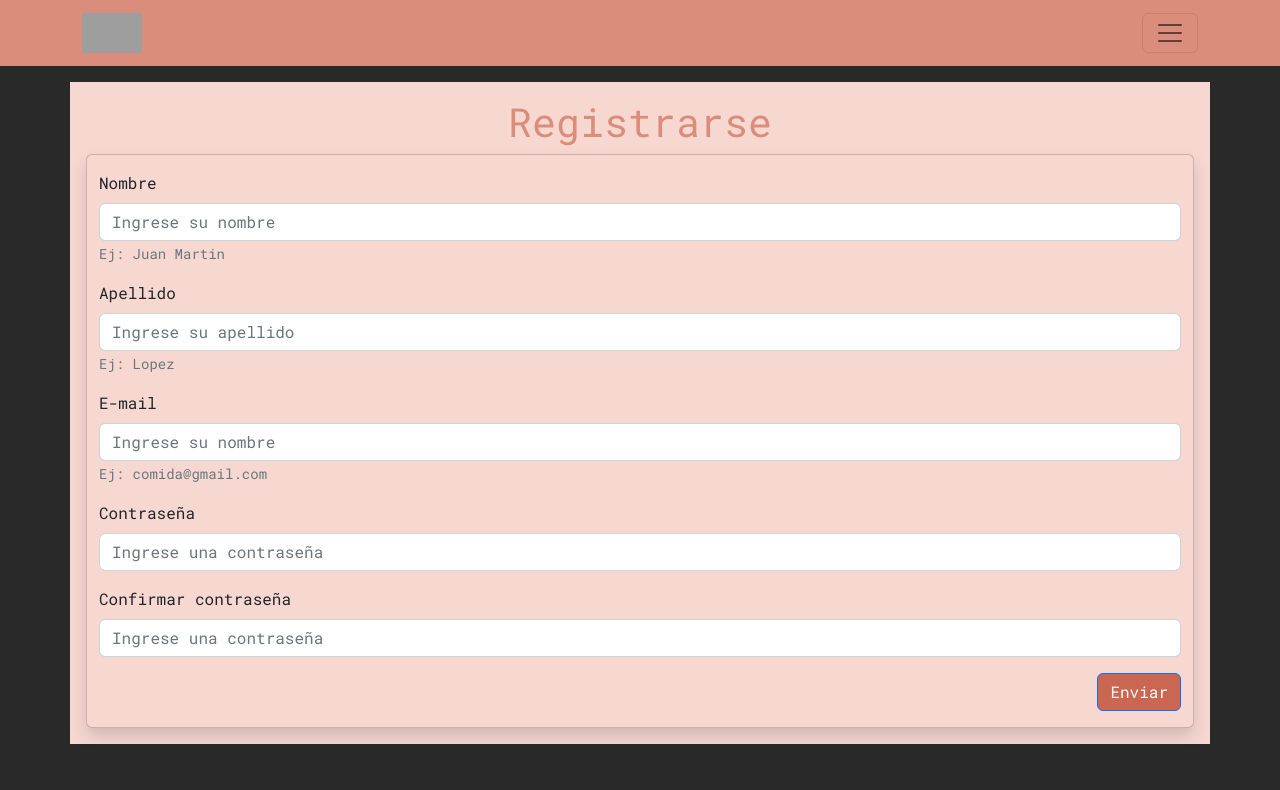
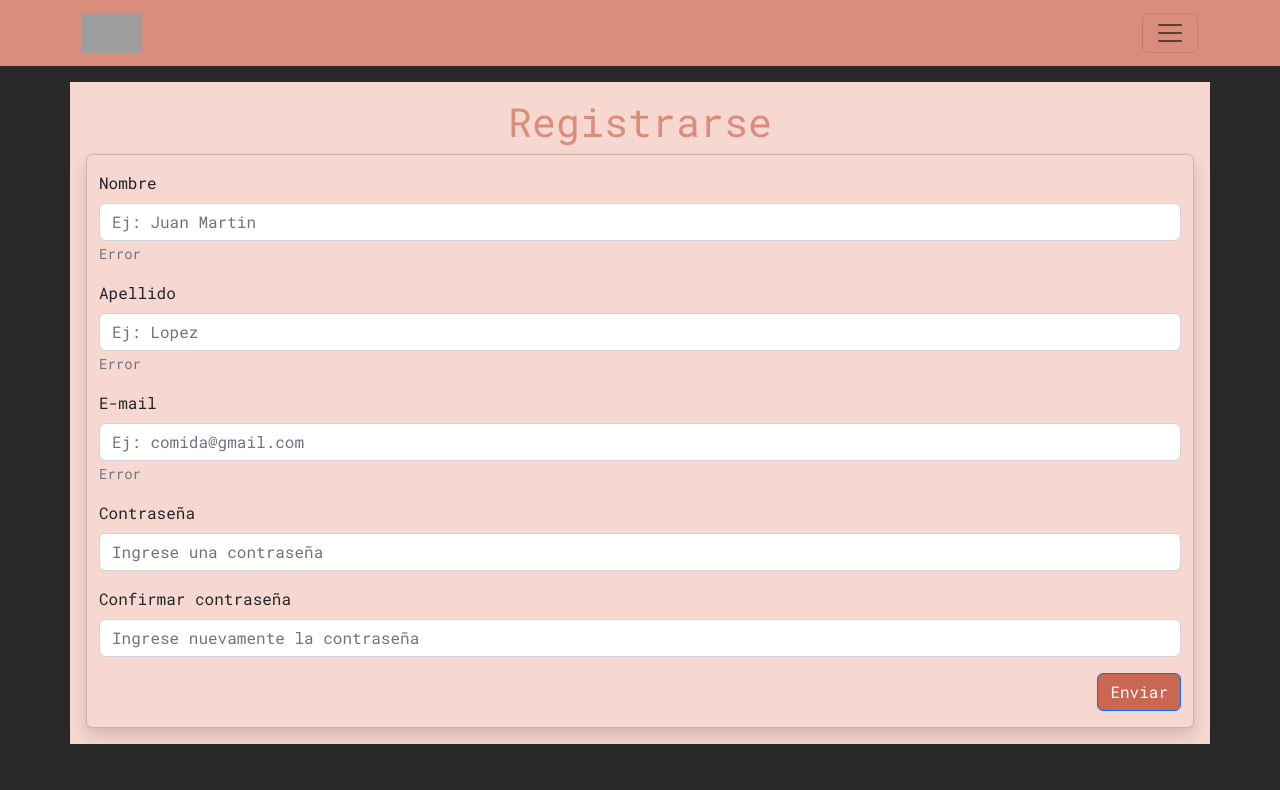
Before and after one commit to 22AGabriel/PF-Restaurante, a React (Create React App) app: page /registro in a window 1280 px wide. Shown: the top 790 px of the page. Built offline with nearby package versions, Linux system fonts and the light colour scheme; grey boxes are pictures that could not be loaded.

Commit message:
se cambian los colores de la pagina registro  y se agran las letras

```diff
--- a/src/components/views/DetalleProducto.jsx
+++ b/src/components/views/DetalleProducto.jsx
@@ -25,11 +25,9 @@ const DetalleProducto = () => {
                 <Card.Text className="fs-5 text-dark">
                   Detalle:
                   <br></br>
-                  <p>
-                    Lorem ipsum dolor, sit amet consectetur adipisicing elit.
-                    Dolor dolore sequi incidunt aliquam sed quam porro ipsam
-                    dolorum voluptate dolores?
-                  </p>
+                  Lorem ipsum dolor, sit amet consectetur adipisicing elit.
+                  Dolor dolore sequi incidunt aliquam sed quam porro ipsam
+                  dolorum voluptate dolores?
                 </Card.Text>
                 <Card.Text className="fs-5 text-dark">Precio: $</Card.Text>
                 <Card className="shadow bg-rojo4 text-dark p-2 rounded">
--- a/src/components/views/Registro.jsx
+++ b/src/components/views/Registro.jsx
@@ -3,9 +3,9 @@ import { Form, Button, Container, Card, Row } from "react-bootstrap";
 
 const Registro = () => {
   return (
-    <Container className="bg-rojo4 p-3">
+    <Container className="bg-rojo4 p-3 bajarFooter">
       <div className="d-flex justify-content-center">
-        {" "}
+
         <h1 className="text-rojo3">Registrarse</h1>
       </div>
       <Card className="py-3 bg-rojo4 shadow">
@@ -13,20 +13,20 @@ const Registro = () => {
           <Form className="px-4 text-dark">
             <Form.Group className="mb-3" controlId="formNombre">
               <Form.Label>Nombre</Form.Label>
-              <Form.Control type="text" placeholder="Ingrese su nombre" />
-              <Form.Text className="text-muted">Ej: Juan Martin</Form.Text>
+              <Form.Control type="text" placeholder="Ej: Juan Martin" />
+              <Form.Text className="text-muted">Error</Form.Text>
             </Form.Group>
 
             <Form.Group className="mb-3" controlId="formApellido">
               <Form.Label>Apellido</Form.Label>
-              <Form.Control type="text" placeholder="Ingrese su apellido" />
-              <Form.Text className="text-muted">Ej: Lopez</Form.Text>
+              <Form.Control type="text" placeholder="Ej: Lopez" />
+              <Form.Text className="text-muted">Error</Form.Text>
             </Form.Group>
 
             <Form.Group className="mb-3" controlId="formEmail">
               <Form.Label>E-mail</Form.Label>
-              <Form.Control type="email" placeholder="Ingrese su nombre" />
-              <Form.Text className="text-muted">Ej: comida@gmail.com</Form.Text>
+              <Form.Control type="email" placeholder="Ej: comida@gmail.com" />
+              <Form.Text className="text-muted">Error</Form.Text>
             </Form.Group>
 
             <Form.Group className="mb-3" controlId="formPassword">
@@ -40,11 +40,10 @@ const Registro = () => {
               <Form.Label>Confirmar contraseña</Form.Label>
               <Form.Control
                 type="password"
-                placeholder="Ingrese una contraseña"
+                placeholder="Ingrese nuevamente la contraseña"
               />
             </Form.Group>
             <div className="d-flex justify-content-end">
-              {" "}
               <Button className="bg-rojo2 " type="submit">
                 Enviar
               </Button>
--- a/src/css/registro.css
+++ b/src/css/registro.css
@@ -7,3 +7,7 @@
 .bg-rojo4 {
   background-color: #f6d8d1;
 }
+
+.bajarFooter {
+  flex-grow: 1;
+}
```
